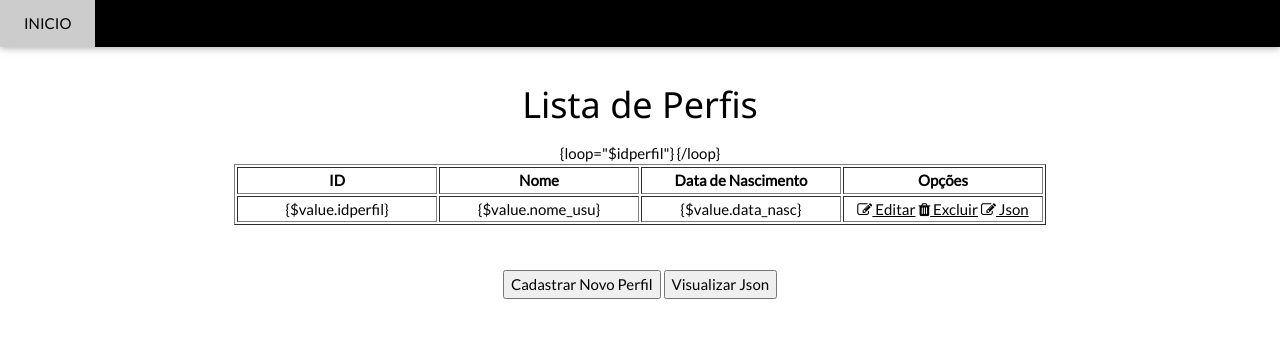
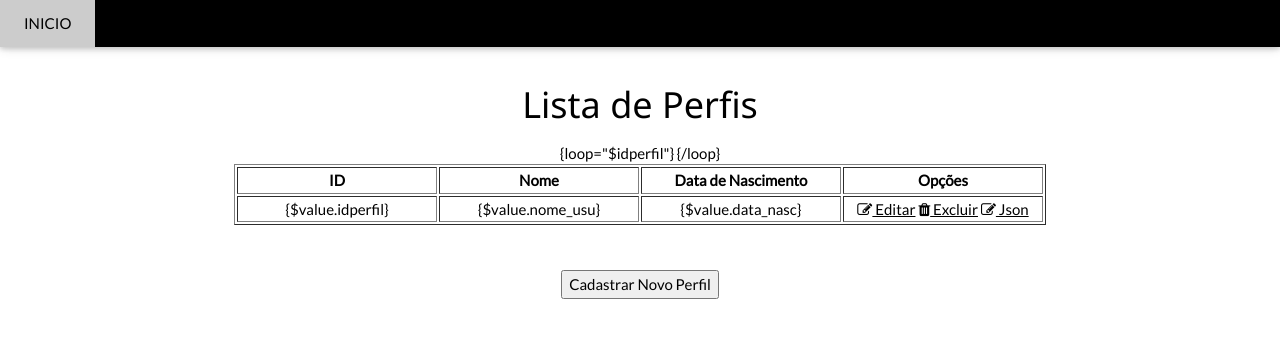
Before and after one commit to MatheusVMSantiago/Desafio, a PHP site: template views/index.html in a window 1280 px wide. Shown: the top 338 px of the page. Run offline with PHP 8.4, Linux system fonts and the light colour scheme; the template is opened without the code that fills it, so the values that code supplies are empty.

Commit message:
Final V.0.2

```diff
--- a/views-cache/index.66b90ae836688a6dd4d6a954dc0f6709.rtpl.php
+++ b/views-cache/index.66b90ae836688a6dd4d6a954dc0f6709.rtpl.php
@@ -42,8 +42,6 @@
 
       <div class="box-footer">
         <a href="/cadastro"><button>Cadastrar Novo Perfil</button></a>
-
-        <a href="/json"><button>Visualizar Json</button></a>
       </div>
 
   </div>
--- a/views/index.html
+++ b/views/index.html
@@ -42,8 +42,6 @@
 
       <div class="box-footer">
         <a href="/cadastro"><button>Cadastrar Novo Perfil</button></a>
-
-        <a href="/json"><button>Visualizar Json</button></a>
       </div>
 
   </div>
```
